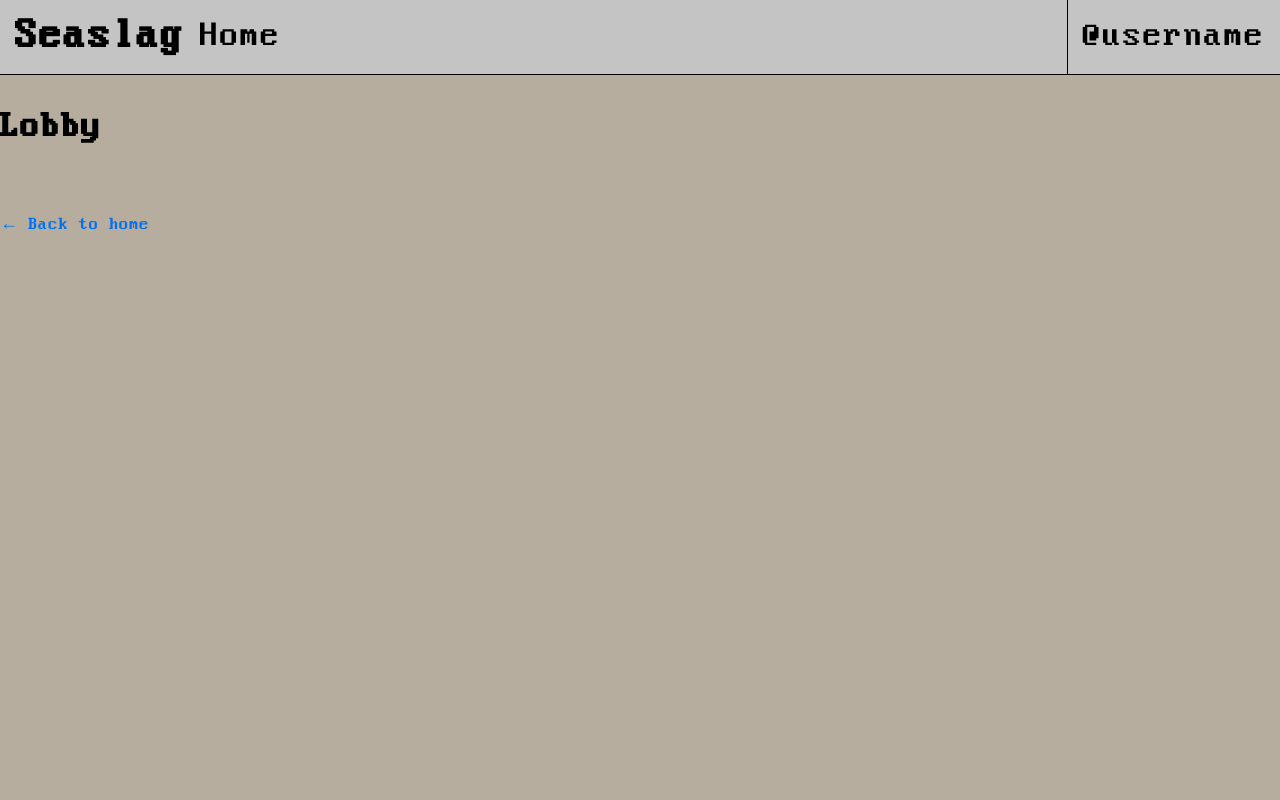
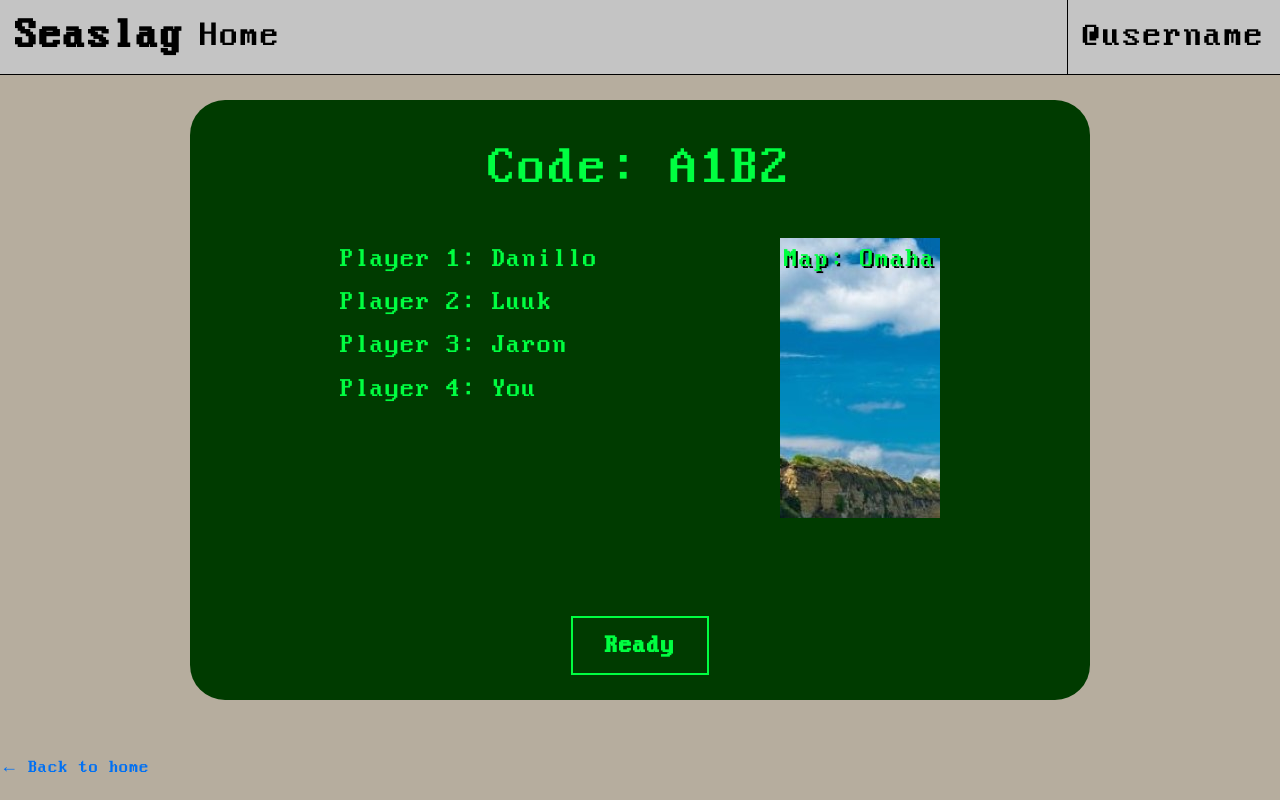
Before and after one commit to LuukKnippenberg/Seaslag, a Next.js app in the folder Seaslag/nextjs-seaslag/: page /Game/lobby in a window 1280 px wide. Built offline with nearby package versions, Linux system fonts and the light colour scheme.

Commit message:
Added Lobby screen
+ Lobby screen
+ Lobby screen css file
* changed variable name of player count in creategame

```diff
--- a/Seaslag/nextjs-seaslag/pages/Game/creategame.js
+++ b/Seaslag/nextjs-seaslag/pages/Game/creategame.js
@@ -19,7 +19,7 @@ export default function CreateGame() {
               <div class="content">
                 <div>
                   <label className={`text-green`} name="AmountOfPlayers"> Amount of players: </label>
-                  <input className={`text-green ${styles.inputNumber} ${styles.textCenter}`} type="number" name="PlayerCount" min='2' max='4' defaultValue="2"></input>
+                  <input className={`text-green ${styles.inputNumber} ${styles.textCenter}`} type="number" name="AmountOfPlayers" min='2' max='4' defaultValue="2"></input>
                 </div>
                 <div class="container">
                   <div className={styles.row}>
--- a/Seaslag/nextjs-seaslag/pages/Game/lobby.js
+++ b/Seaslag/nextjs-seaslag/pages/Game/lobby.js
@@ -1,7 +1,15 @@
 import Head from 'next/head'
 import Layout from '../../components/layout'
+import styles from '../../styles/Lobby.module.css'
 
 export default function Lobby() {
+
+  var UsedImage = 'url("/images/MapImages/Omaha Beach.jpg")'
+  var Player1 = "Danillo"
+  var Player2 = "Luuk"
+  var Player3 = "Jaron"
+  var LobbyCode = "A1B2"
+
   return (
     <Layout>
       <div className="container">
@@ -11,10 +19,34 @@ export default function Lobby() {
         </Head>
 
         <main>
-          <h1 className="title">
-            Lobby
-          </h1>
-
+          <div class="block" >
+            <div className={`content ${styles.height100}`} style={{position: "relative"}}>
+              <div className={`${styles.textCenter}`}>
+                <p>
+                  Code: {LobbyCode}
+                </p>
+              </div>
+              <div className={`${styles.row} text-green ${styles.textSmall}`}>
+                <div style={{marginTop: 0}} className={`${styles.collg} ${styles.textLeft}`}>
+                  Player 1: {Player1}
+                  <br/>
+                  Player 2: {Player2}
+                  <br/>
+                  Player 3: {Player3}
+                  <br/>
+                  Player 4: You
+                </div>
+                <div className={`${styles.colsm} ${styles.textCenter}`}>
+                  <div style={{marginLeft: "auto", marginRight: 0, backgroundImage: UsedImage}} className={`black-outline ${styles.mapImg}`}> Map: Omaha</div>
+                </div>
+              </div>
+              <div  className={`${styles.center} `}>
+                <button style={{bottom: 25}} className={`${styles.button} ${styles.center} ${styles.posAbso}`}>
+                  Ready
+                </button>
+              </div>
+            </div>
+          </div>
         </main>
       </div>
     </Layout>
--- a/Seaslag/nextjs-seaslag/styles/Creategame.module.css
+++ b/Seaslag/nextjs-seaslag/styles/Creategame.module.css
@@ -59,8 +59,6 @@
     text-align: center;
 }
 
-/* HIDE RADIO */
-
 .mapSelector {
     position: absolute;
     opacity: 0;
@@ -68,13 +66,9 @@
     height: 0;
 }
 
-/* IMAGE STYLES */
-
 .mapSelector+div {
     cursor: pointer;
 }
-
-/* CHECKED STYLES */
 
 .mapSelector:checked+div {
     outline: 4px solid #00FF41;
--- /dev/null
+++ b/Seaslag/nextjs-seaslag/styles/Lobby.module.css
@@ -0,0 +1,73 @@
+.textCenter{
+    text-align: center !important;
+}
+.height100{
+    height: 100%;
+}
+.row {
+    display: flex;
+    flex-direction: row;
+}
+.col {
+    display: flex;
+    width: 300px;
+    height: auto;
+    margin: auto;
+}
+.collg{
+    display: flex;
+    width:440px;
+    height: auto;
+    margin: auto;
+}
+.colsm{
+    display: flex;
+    width:160px;
+    height: auto;
+    margin: auto;
+}
+
+.textSmall{
+    font-size:150% !important;
+}
+.textLeft{
+    text-align:left;
+}
+.textRight{
+    vertical-align: right;
+    justify-content: right;
+    float: right;
+    align-content: right;
+    align-items: right;
+    align-self: right;
+    text-align: right;
+}
+.button {
+    padding: 15px 32px;
+    font-family: perfect DOS, sans-serif;
+    text-align: center;
+    font-size: 25px;
+    background-color: #00000000;
+    color: #00FF41;
+    border: 2px solid #00FF41;
+    transition-duration: 0.4s;
+}
+.button:hover {
+    background-color: #00FF41;
+    color: black;
+}
+.center{
+    display: flex;
+    justify-content: center;
+    align-items: center;
+}
+.pt3{
+    padding-top:  16px;
+}
+.posAbso{
+    position: absolute;
+}
+.mapImg{
+    width: 160px;
+    height: 280px;
+}
```
